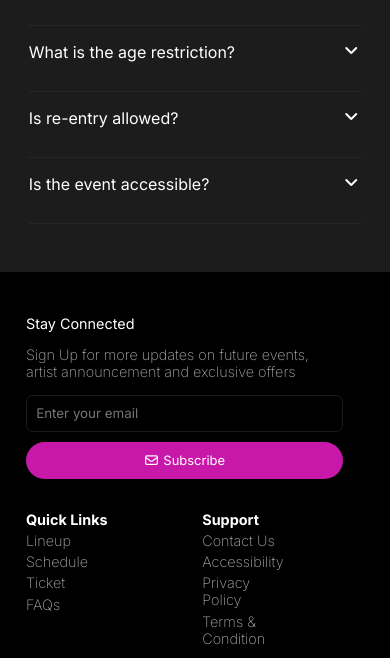
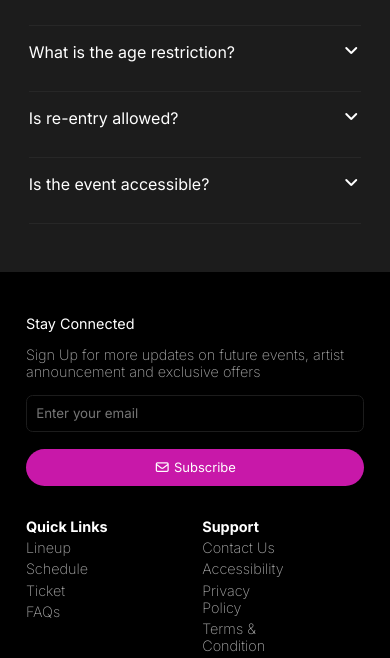
Before and after one commit to SamIfesi/Nexus_Project, a plain HTML site: page index.html in a window 390 px wide. Shown: the part 7853-8511 px from the top of the page. Drawn offline with Linux system fonts and the light colour scheme.

Commit message:
responsiveness nearly complete

```diff
--- a/css/style.css
+++ b/css/style.css
@@ -793,17 +793,18 @@ footer {
   .info {
     width: 22em;
   }
-  .info div{
+  .info div {
     flex-direction: column;
   }
   .email-Btn {
     margin: 0 0.3em 1.5em;
   }
-  .link-div{
+  .link-div {
     flex: 1;
     flex-wrap: wrap;
   }
-  .quick-link, .support{
+  .quick-link,
+  .support {
     margin-right: 5em;
   }
   .chat {
@@ -912,10 +913,7 @@ footer {
   .links {
     gap: 1.5em;
   }
-  .info div input {
-    width: 100%;
-  }
-  .info div {
+  .info {
     display: block;
     width: 100%;
   }
```
